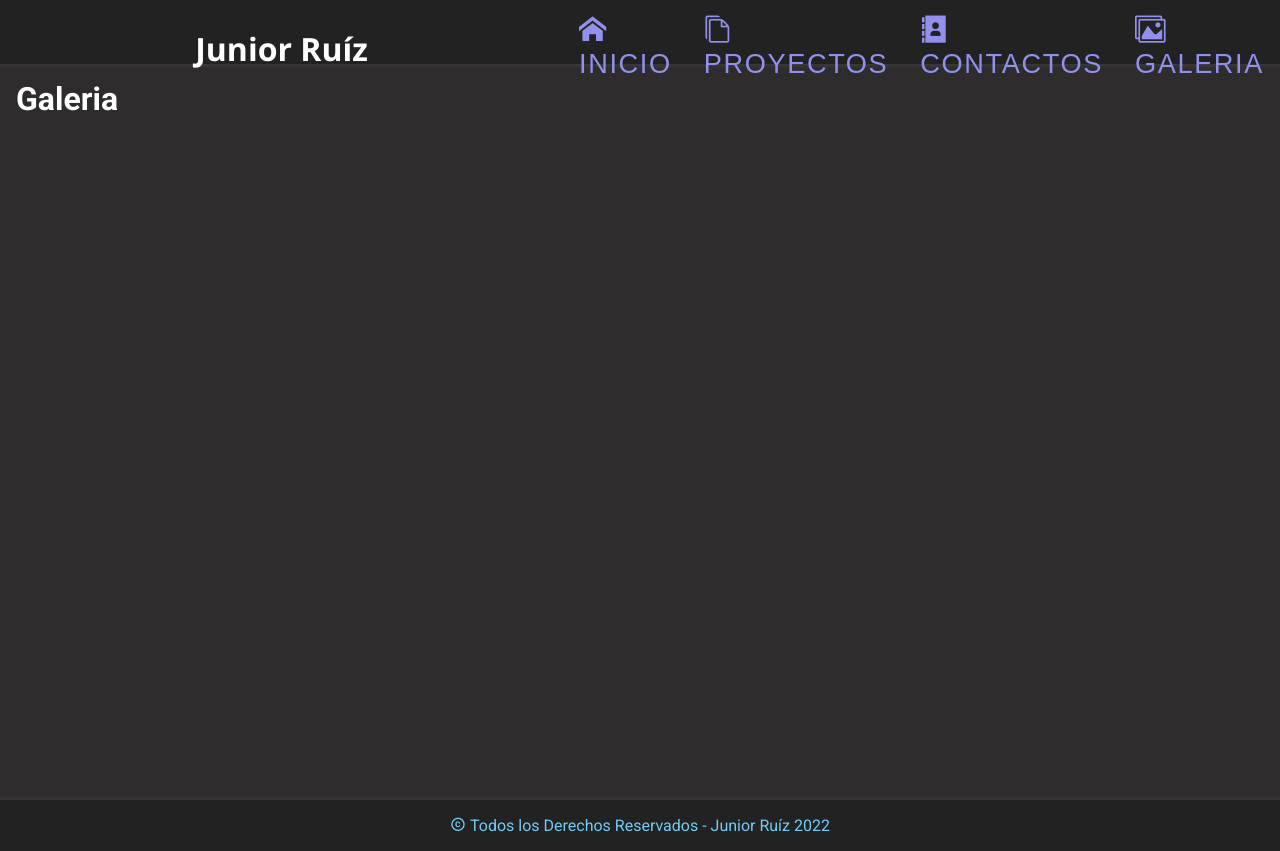
After one commit to junior-r/Mi-Portafolio-oficial, a Django app: page /galeria/ in a window 1280 px wide. The commit adds this page. Run offline with Django 4.2, Linux system fonts and the light colour scheme; some web fonts are replaced.

Commit message:
Terminando seccioón de presentación, Añadiendo el directorio Galería

```diff
--- /dev/null
+++ b/Mi_Portafolio/static/css/Iconos/style.css
@@ -0,0 +1,69 @@
+@font-face {
+  font-family: 'icomoon';
+  src:  url('fonts/icomoon.eot?6y62da');
+  src:  url('fonts/icomoon.eot?6y62da#iefix') format('embedded-opentype'),
+    url('fonts/icomoon.ttf?6y62da') format('truetype'),
+    url('fonts/icomoon.woff?6y62da') format('woff'),
+    url('fonts/icomoon.svg?6y62da#icomoon') format('svg');
+  font-weight: normal;
+  font-style: normal;
+  font-display: block;
+}
+
+[class^="icon-"], [class*=" icon-"] {
+  /* use !important to prevent issues with browser extensions that change fonts */
+  font-family: 'icomoon' !important;
+  speak: never;
+  font-style: normal;
+  font-weight: normal;
+  font-variant: normal;
+  text-transform: none;
+  line-height: 1;
+
+  /* Better Font Rendering =========== */
+  -webkit-font-smoothing: antialiased;
+  -moz-osx-font-smoothing: grayscale;
+}
+
+.icon-copyright:before {
+  content: "\e900";
+}
+.icon-home:before {
+  content: "\e901";
+}
+.icon-images:before {
+  content: "\e90e";
+}
+.icon-headphones:before {
+  content: "\e910";
+}
+.icon-files-empty:before {
+  content: "\e925";
+}
+.icon-address-book:before {
+  content: "\e944";
+}
+.icon-airplane:before {
+  content: "\e9af";
+}
+.icon-power:before {
+  content: "\e9b5";
+}
+.icon-embed2:before {
+  content: "\ea80";
+}
+.icon-mail2:before {
+  content: "\ea84";
+}
+.icon-facebook:before {
+  content: "\ea90";
+}
+.icon-instagram:before {
+  content: "\ea92";
+}
+.icon-whatsapp:before {
+  content: "\ea93";
+}
+.icon-twitter:before {
+  content: "\ea96";
+}
--- a/Mi_Portafolio/static/css/base.css
+++ b/Mi_Portafolio/static/css/base.css
@@ -17,6 +17,7 @@
     --height-header: 4rem;
 
     --color-naranja: #ffa500;
+    --color-lavanda: rgb(145, 145, 235);
 }
 
 a {
@@ -72,11 +73,10 @@ body::-webkit-scrollbar-thumb{
 .header .nav__header .miBarra li {
     font-family: var(--font-family-titulos);
     padding: 1rem;
-    color: #7b6cce;
+    color: var(--color-lavanda);
     font-size: 1.7rem;
     text-transform: uppercase;
     letter-spacing: 0.1rem;
-    transition: var(--transition);
 }
 
 .header .nav__header .miBarra li:hover {
@@ -115,6 +115,16 @@ body::-webkit-scrollbar-thumb{
     font-family: var(--font-family-parrafos);
 }
 
+.content_galeria {
+    min-height: calc(100vh - var(--height-header));
+    max-width: 1700px;
+    background-color: #2e2c2c;
+    margin-inline: auto;
+    padding: 1rem;
+    color: #fff;
+    font-family: var(--font-family-parrafos);
+}
+
 .content .presentacion {
     display: flex;
     align-items: center;
@@ -133,12 +143,26 @@ body::-webkit-scrollbar-thumb{
 .content .presentacion .content__presentacion {
     padding-left: 1rem;
     border-left: 4px solid var(--color-naranja);
+    line-height: 1.5;
 }
 
 .content .presentacion .content__presentacion .title__presentacion {
     font-family: var(--font-family-titulos2);
     font-size: 3rem;
     margin-bottom: 0.5rem;
+}
+
+.content .presentacion .content__presentacion strong {
+    color: var(--color-lavanda);
+}
+
+.content .presentacion .content__presentacion .gustos__presentacion {
+    margin: 0.5rem 0 1rem 2rem;
+    list-style: circle;
+}
+
+.content .presentacion .content__presentacion .gustos__presentacion .item span {
+    color: var(--color-lavanda);
 }
 
 .footer {
--- a/Mi_Portafolio/templates/barra_navegacion.html
+++ b/Mi_Portafolio/templates/barra_navegacion.html
@@ -8,6 +8,7 @@
                 <li><a href="{% url 'home' %}"><span class="icon-home"></span> Inicio</a></li>
                 <li><a href="{% url 'proyectos' %}"><span class="icon-files-empty"></span> Proyectos</a></li>
                 <li><a href="{% url 'contactos' %}"><span class="icon-address-book"></span> Contactos</a></li>
+                <li><a href="{% url 'galeria' %}"><span class="icon-images"></span> Galeria</a></li>
             </ul>
         </nav>
     </header>
--- /dev/null
+++ b/Mi_Portafolio/templates/galeria.html
@@ -0,0 +1,7 @@
+{% extends 'home.html' %}
+{% block title %} Mi Portafolio | Galeria {% endblock %}
+{% block content %}
+    <div class="content_galeria">
+        <h1>Galeria</h1>
+    </div>
+{% endblock %}
--- a/Mi_Portafolio/templates/home.html
+++ b/Mi_Portafolio/templates/home.html
@@ -7,7 +7,7 @@
     <meta name="viewport" content="width=device-width, initial-scale=1.0">
     <title>{% block title %} Mi Portafolio | Inicio {% endblock %}</title>
     <link rel="stylesheet" href="{% static 'css/base.css' %}">
-    <link rel="stylesheet" href="{% static 'css/style.css' %}">
+    <link rel="stylesheet" href="{% static 'css/Iconos/style.css' %}">
 </head>
 <body>
     {% include 'barra_navegacion.html' %}
@@ -17,7 +17,15 @@
             <img class="foto_perfil_home" src="{% static 'imagenes/perfil-sBg.png' %}" alt="Foto de Perfil de Junior Ruíz">
             <article class="content__presentacion">
                 <h2 class="title__presentacion">Acerca de mi</h2>
-                <p class="descripcion__presentacion">Lorem ipsum dolor sit amet consectetur adipisicing elit. Nam laborum vitae animi magnam aliquid facilis est, odio vero minus voluptates impedit sed quaerat commodi voluptatibus reiciendis optio quidem. In, officiis?</p>
+                <p class="descripcion__presentacion">Hola, Mi nombre es <strong>Wilfred Junior Ruiz Navas</strong> tengo <strong>{{edad}}</strong> años, actualmente vivo en Venezuela, en este año 2022 me gradúo de Bachiller en Ciencias.</p>
+                <p class="descripcion__presentacion">Mis mayores gustos son:</p>
+                <ul class="gustos__presentacion">
+                    <li class="item item1"><span class="icon-embed2"></span> Programación</li>
+                    <li class="item item2"><span class="icon-power"></span> Marvel</li>
+                    <li class="item item3"><span class="icon-airplane"></span> Viajar</li>
+                    <li class="item item4"><span class="icon-headphones"></span> Música</li>
+                </ul>
+                <p class="descripcion__presentacion">Tengo pensado estudiar Ingeniería Electrónica, para así completar mis conocimientos en <strong>Software</strong> con <strong>Hardware</strong>.</p>
             </article>
         </section>
         <section class="conocimientos">
--- a/Mi_Portafolio/urls.py
+++ b/Mi_Portafolio/urls.py
@@ -15,11 +15,12 @@ Including another URLconf
 """
 from django.contrib import admin
 from django.urls import path
-from Mi_Portafolio.views import home, contacto, proyectos
+from Mi_Portafolio.views import home, contacto, proyectos, galeria
 
 urlpatterns = [
     path('admin/', admin.site.urls),
     path('', home, name = 'home'),
     path('proyectos/', proyectos, name = 'proyectos'),
     path('contactos/', contacto, name = 'contactos'),
+    path('galeria/', galeria, name = 'galeria'),
 ]
--- a/Mi_Portafolio/views.py
+++ b/Mi_Portafolio/views.py
@@ -5,12 +5,16 @@ from django.shortcuts import render
 import datetime
 
 now = datetime.datetime.now()
+edad = now.year - 2006
 
 def home(request):
-    return render(request, 'home.html', {'now': now})
+    return render(request, 'home.html', {'now': now, 'edad': edad})
 
 def proyectos(request):
     return render(request, 'proyectos.html', {'now': now})
 
 def contacto(request):
     return render(request, 'contactos.html', {'now': now})
+
+def galeria(request):
+    return render(request, 'galeria.html', {'now': now})
```
Also changed, not shown: Mi_Portafolio/static/css/style.css (deleted, +0 -54 lines), Mi_Portafolio/static/css/Iconos/fonts/icomoon.ttf (added), Mi_Portafolio/static/css/Iconos/fonts/icomoon.woff (added), Mi_Portafolio/static/css/fonts/icomoon.ttf (deleted), Mi_Portafolio/static/css/fonts/icomoon.woff (deleted), Mi_Portafolio/static/imagenes/perfil-sBg.png (added), 5 other files.
